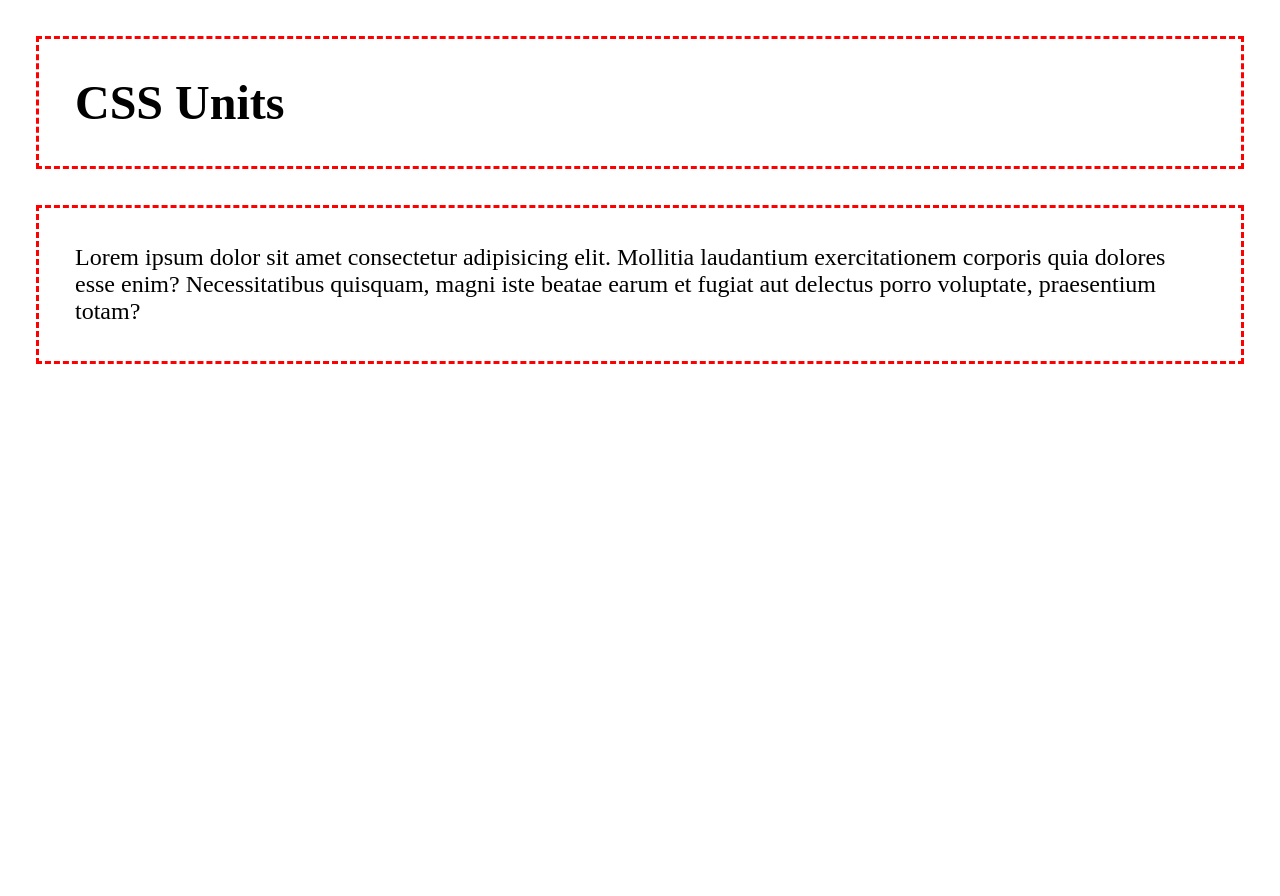
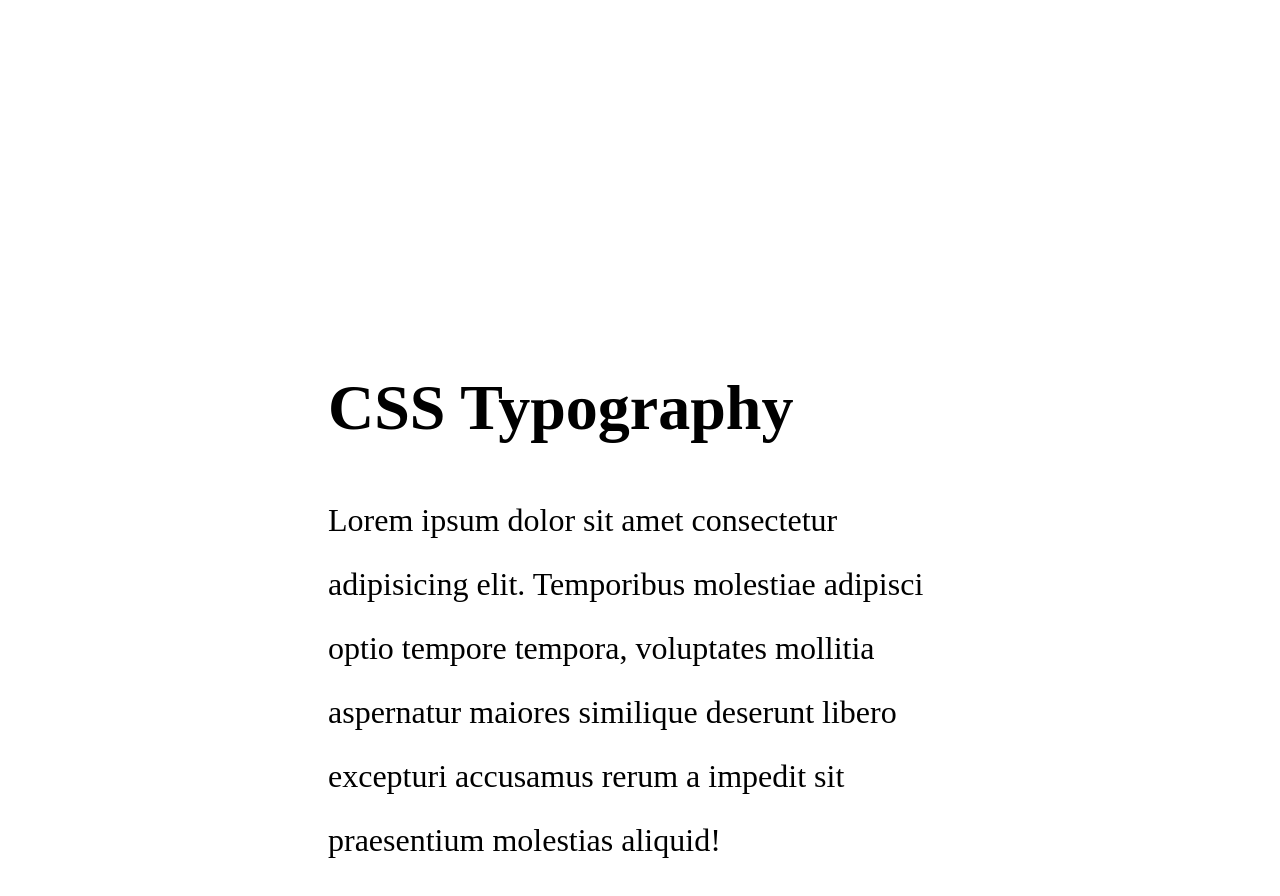
Before and after one commit to PCarmona5745/CSSPractice, a plain HTML site: page index.html in a window 1280 px wide. Before the commit the page ends 800 px from the top, so only its background shows below. Drawn offline with Linux system fonts and the light colour scheme.

Commit message:
Typography update

```diff
--- a/CSS/style.css
+++ b/CSS/style.css
@@ -1,13 +1,14 @@
-* {
-  margin: 0;
-  padding: 0;
-  box-sizing: border-box;
+body {
+  padding: 25%;
+  font-size: 2rem;
 }
 
-.container {
-  border: dashed red;
-  font-size: 1.5rem;
-  padding: 1em;
-  margin: 1.5em;
-  padding: 1.5em;
+/* input,
+button {
+  font: inherit;
+} */
+
+p {
+  line-height: 2;
+  font-style: normal;
 }
--- a/index.html
+++ b/index.html
@@ -10,15 +10,20 @@
 
   <body>
     <header class="container">
-      <h1>CSS Units</h1>
+      <h1>CSS Typography</h1>
     </header>
     <main class="container">
       <p>
-        Lorem ipsum dolor sit amet consectetur adipisicing elit. Mollitia
-        laudantium exercitationem corporis quia dolores esse enim?
-        Necessitatibus quisquam, magni iste beatae earum et fugiat aut delectus
-        porro voluptate, praesentium totam?
+        Lorem ipsum dolor sit amet consectetur adipisicing elit. Temporibus
+        molestiae adipisci optio tempore tempora, voluptates mollitia aspernatur
+        maiores similique deserunt libero excepturi accusamus rerum a impedit
+        sit praesentium molestias aliquid!
       </p>
+      <!-- <form>
+        <label for="name">Name:</label>
+        <input id="name" type="text" placeholder="Your Name" />
+        <button>Submit</button>
+      </form> -->
     </main>
   </body>
 </html>
```
